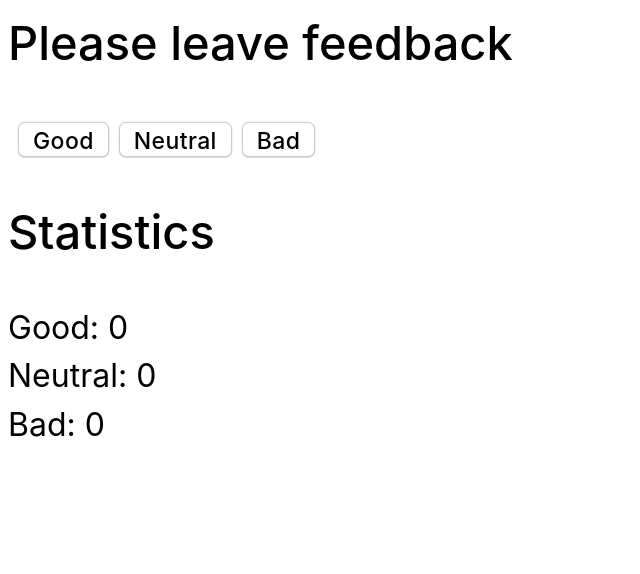
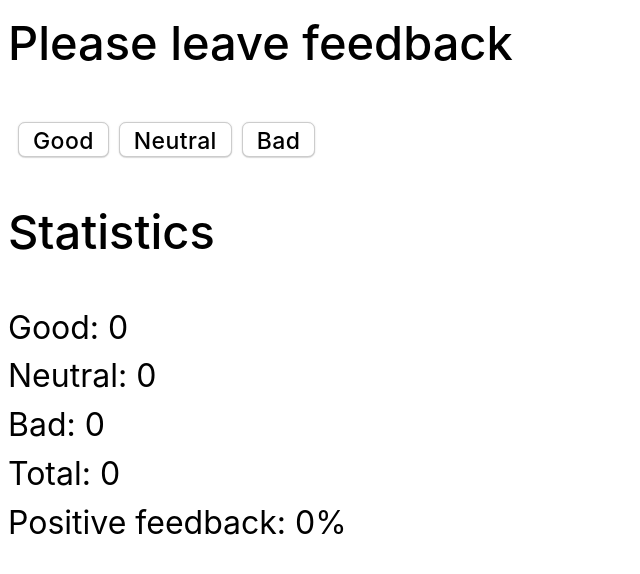
Before and after one commit to itstoreall/goit-react-hw-02-feedback, a React (Create React App) app: page / in a window 1280 px wide. Shown: the top 574 px of the page, without its empty margins (0-640 px from the left). Built offline with nearby package versions, Linux system fonts and the light colour scheme.

Commit message:
adds two methods: countTotalFeedback and countPositiveFeedbackPercentage

```diff
--- /dev/null
+++ b/src/base.css
@@ -0,0 +1,18 @@
+html {
+  box-sizing: border-box;
+}
+
+*,
+*::before,
+*::after {
+  box-sizing: inherit;
+  margin: 0;
+  padding: 0;
+}
+
+body {
+  font-family: -apple-system, BlinkMacSystemFont, avenir next, avenir, helvetica neue, helvetica, Ubuntu, roboto, noto, segoe ui, arial, sans-serif;
+  font-size: 32px;
+  font-style: normal;
+}
+/*# sourceMappingURL=base.css.map */
--- /dev/null
+++ b/src/components/Feedback/Controls.jsx
@@ -0,0 +1,26 @@
+import React from 'react';
+
+const Controls = ({ onGood, onNeutral, onBad, style }) => {
+
+  return (
+    <div className={style.buttons}>
+      <button
+        type='button'
+        onClick={onGood}>
+        Good
+      </button>
+      <button
+        type='button'
+        onClick={onNeutral}>
+        Neutral
+      </button>
+      <button
+        type='button'
+        onClick={onBad}>
+        Bad
+      </button>
+    </div>
+  );
+};
+
+export default Controls;
--- a/src/components/Feedback/Feedback.jsx
+++ b/src/components/Feedback/Feedback.jsx
@@ -1,5 +1,6 @@
 import React, { Component } from 'react';
-// import style from './Profile.module.scss';
+import Controls from './Controls';
+import Values from './Values';
 import style from './Feedback.module.scss';
 
 class Feedback extends Component {
@@ -11,10 +12,9 @@ class Feedback extends Component {
     bad: 0
   };
 
-
   // static propTypes = {};
 
-  handleIncrement = e => {
+  handleGood = e => {
     // Не основываясь на предидущем
     // this.setState({good: 50})
     this.setState((prevState) => {
@@ -22,49 +22,57 @@ class Feedback extends Component {
         good: prevState.good + 1
       }
     })
-  };
+  }
 
   handleNeutral = e => {
-    this.setState((prevState) => ({
+    this.setState((prevState) => {
+      return {
         neutral: prevState.neutral + 1
-      }))
-  };
+      }
+    })
+  }
 
   handleBad = e => {
     this.setState((prevState) => {
       return {
         bad: prevState.bad + 1
-      }
-    })
+      }})
+  }
+
+  countTotalFeedback = () => {
+    return this.state.good
+      + this.state.neutral
+      + this.state.bad;
+  }
+
+  countPositiveFeedbackPercentage = () => {
+    return Math.round(this.state.good
+      * 100
+      / (this.state.good
+      + this.state.neutral
+      + this.state.bad
+      ))
   }
 
   render() {
     return (
       <div className={style.Feedback}>
         <p>Please leave feedback</p>
-        <div className={style.buttons}>
-          <button
-            type='button'
-            onClick={this.handleIncrement}>
-                Good
-          </button>
-          <button
-            type='button'
-            onClick={this.handleNeutral}>
-                Neutral
-          </button>
-          <button
-            type='button'
-            onClick={this.handleBad}>
-                Bad
-          </button>
-        </div>
+        <Controls
+          onGood={this.handleGood}
+          onNeutral={this.handleNeutral}
+          onBad={this.handleBad}
+          style={style}
+        />
         <p>Statistics</p>
-        <ul className={style.indicators}>
-          <li>Good: <span>{this.state.good}</span></li>
-          <li>Neutral: <span>{this.state.neutral}</span></li>
-          <li>Bad: <span>{this.state.bad}</span></li>
-        </ul>
+        <Values
+          good={this.state.good}
+          neutral={this.state.neutral}
+          bad={this.state.bad}
+          total={this.countTotalFeedback()}
+          positiveFeedback={this.countPositiveFeedbackPercentage()}
+          style={style}
+        />
       </div>
     );
   };
--- /dev/null
+++ b/src/components/Feedback/Values.jsx
@@ -0,0 +1,24 @@
+import React from 'react';
+import PropTypes from 'prop-types';
+
+const Values = ({ good, neutral, bad, total, positiveFeedback, style }) => {
+
+  return (
+    <ul className={style.indicators}>
+      <li>Good: <span>{good}</span></li>
+      <li>Neutral: <span>{neutral}</span></li>
+      <li>Bad: <span>{bad}</span></li>
+      <li>Total: <span>{total}</span></li>
+      <li>Positive feedback: <span>{positiveFeedback ? positiveFeedback : 0}%</span></li>
+    </ul>
+  );
+};
+
+Values.propTypes = {
+  good: PropTypes.number.isRequired,
+  neutral: PropTypes.number.isRequired,
+  bad: PropTypes.number.isRequired,
+  positiveFeedback: PropTypes.number.isRequired
+}
+
+export default Values;
```
Also changed, not shown: 1 other file (tests, documents, lock files or other folders).
